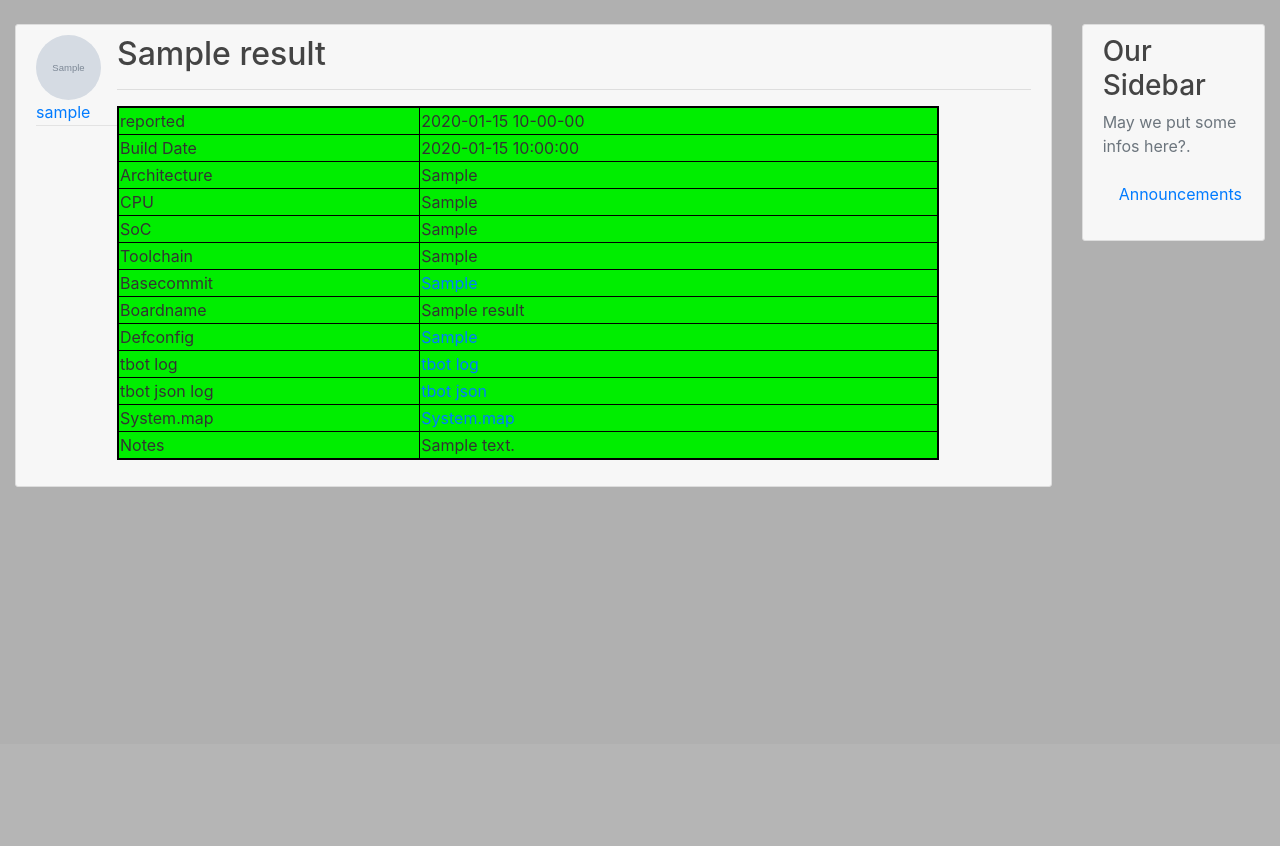
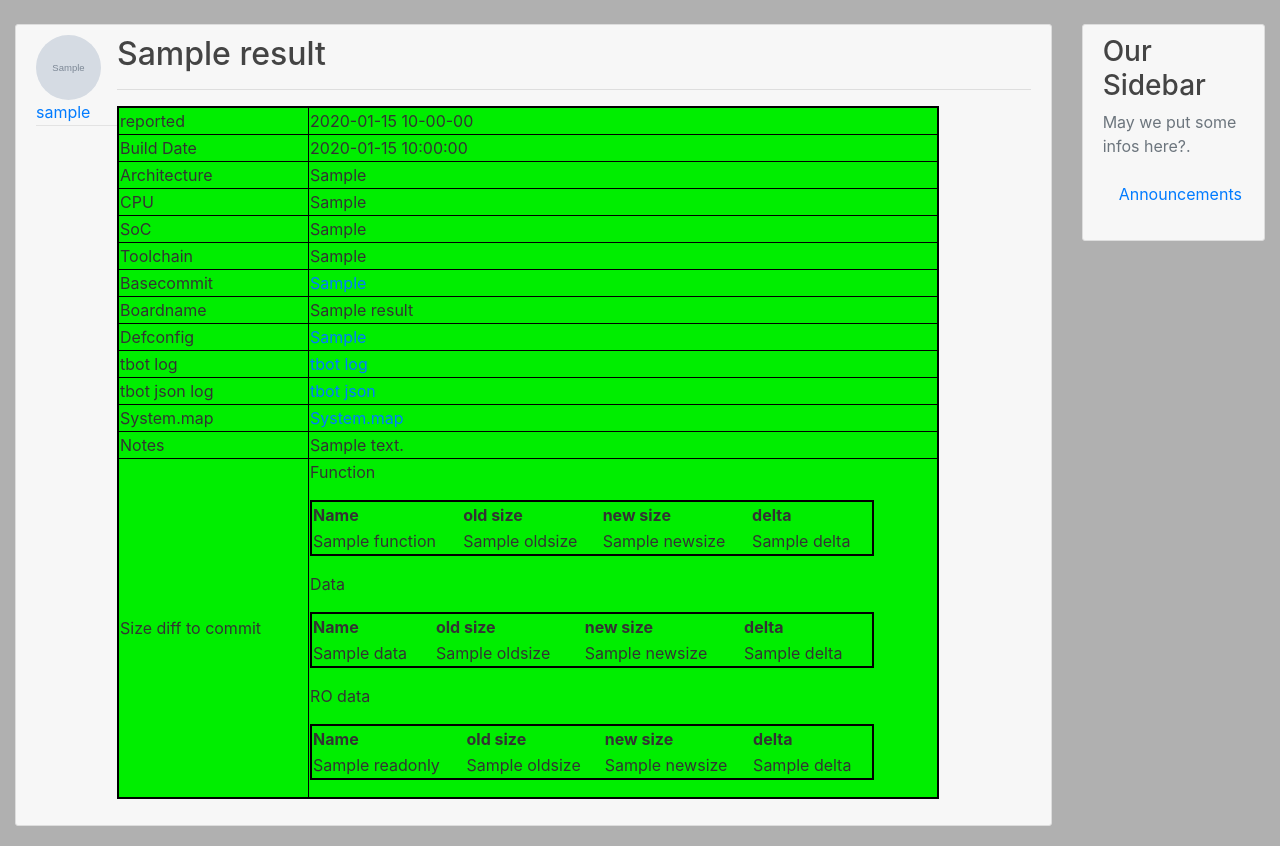
Before and after one commit to EmbLux-Kft/uboot_results, a Flask app: template src/ubtres/templates/result.html in a window 1280 px wide. Shown: the part 56-902 px from the top of the page. Before the commit the page ends 543 px from the top, so only its background shows below. Run offline with Flask 2, Linux system fonts and the light colour scheme; tables that the repository leaves empty hold one stand-in row (values such as "Sample post"); the template is opened without the code that fills it: values that come from a table or form of the project are taken from there, most other values are stand-ins (such as "Sample title", 1, 10 or a date in 2020); grey boxes marked "Sample" are stand-in pictures; some libraries are stand-ins or nearby versions.

Commit message:
results: show in resultspage the size diffs to previous commit
show in the resultspage the size differences to previous commit

Signed-off-by: Heiko Schocher <hs@denx.de>

```diff
--- a/src/ubtres/results/routes.py
+++ b/src/ubtres/results/routes.py
@@ -43,7 +43,10 @@
 
     result.json_images = json.loads(result.images)
     result.calc_values()
-    return render_template('result.html', title=result.title, result=result)
+    if result.hassystemmap:
+        values = stats_get_diff_sizes(result.defconfig, 1, uid=result.id)
+        return render_template('result.html', title=result.title, result=result, values=values[0])
+    return render_template('result.html', title=result.title, result=result, values=None)
 
 @results.route("/result/files/results/<int:result_id>/<string:filename>")
 def result_file(result_id, filename):
--- a/src/ubtres/templates/result.html
+++ b/src/ubtres/templates/result.html
@@ -60,7 +60,7 @@
                 <td class="table-td">{{ n["name"] }}</td>
                 <td class="table-td">{{ n["size"] }} bytes = {{ n["sizekib"] }}</td>
               </tr>
-	          {%endfor%}
+            {%endfor%}
           {% endif %}
           {% if result.hastbotlog %}
             <tr>
@@ -84,6 +84,89 @@
             <td class="table-td">Notes</td>
             <td class="table-td">{{ result.content }}</td>
           </tr>
+          {% if result.hassystemmap %}
+            {% if result.values != None %}
+              <td class="table-td">Size diff to commit {{ values["prevcommit"] }}</td>
+              <td class="table-td">
+
+              {% if values["function"] %}
+              {% if result.success %}
+                <table class="table-success">
+              {% else %}
+                <table class="table-failure">
+              {% endif %}
+                <p>Function </p>
+                <tr>
+                  <th>Name</th>
+                  <th>old size</th>
+                  <th>new size</th>
+                  <th>delta</th>
+                </tr>
+
+                {% for n in values["function"] %}
+                <tr>
+                  <td>{{ n["name"] }}</td>
+                  <td>{{ n["oldsize"] }}</td>
+                  <td>{{ n["newsize"] }}</td>
+                  <td>{{ n["delta"] }}</td>
+                </tr>
+              {%endfor%}
+              </table>
+              {% endif %}
+
+              {% if values["data"] %}
+              {% if result.success %}
+                <table class="table-success">
+              {% else %}
+                <table class="table-failure">
+              {% endif %}
+                <p>Data</p>
+                <tr>
+                  <th>Name</th>
+                  <th>old size</th>
+                  <th>new size</th>
+                  <th>delta</th>
+                </tr>
+
+                {% for n in values["data"] %}
+                <tr>
+                  <td>{{ n["name"] }}</td>
+                  <td>{{ n["oldsize"] }}</td>
+                  <td>{{ n["newsize"] }}</td>
+                  <td>{{ n["delta"] }}</td>
+                </tr>
+              {%endfor%}
+              </table>
+              {% endif %}
+
+              {% if values["readonly"] %}
+              {% if result.success %}
+                <table class="table-success">
+              {% else %}
+                <table class="table-failure">
+              {% endif %}
+                <p>RO data</p>
+                <tr>
+                  <th>Name</th>
+                  <th>old size</th>
+                  <th>new size</th>
+                  <th>delta</th>
+                </tr>
+
+                {% for n in values["readonly"] %}
+                <tr>
+                  <td>{{ n["name"] }}</td>
+                  <td>{{ n["oldsize"] }}</td>
+                  <td>{{ n["newsize"] }}</td>
+                  <td>{{ n["delta"] }}</td>
+                </tr>
+              {%endfor%}
+              </table>
+              {% endif %}
+
+              </td>
+            {% endif %}
+          {% endif %}
       </table>
     </div>
   </result>
```
Also changed, not shown: src/ubtres/utils.py (+7 -3 lines).
